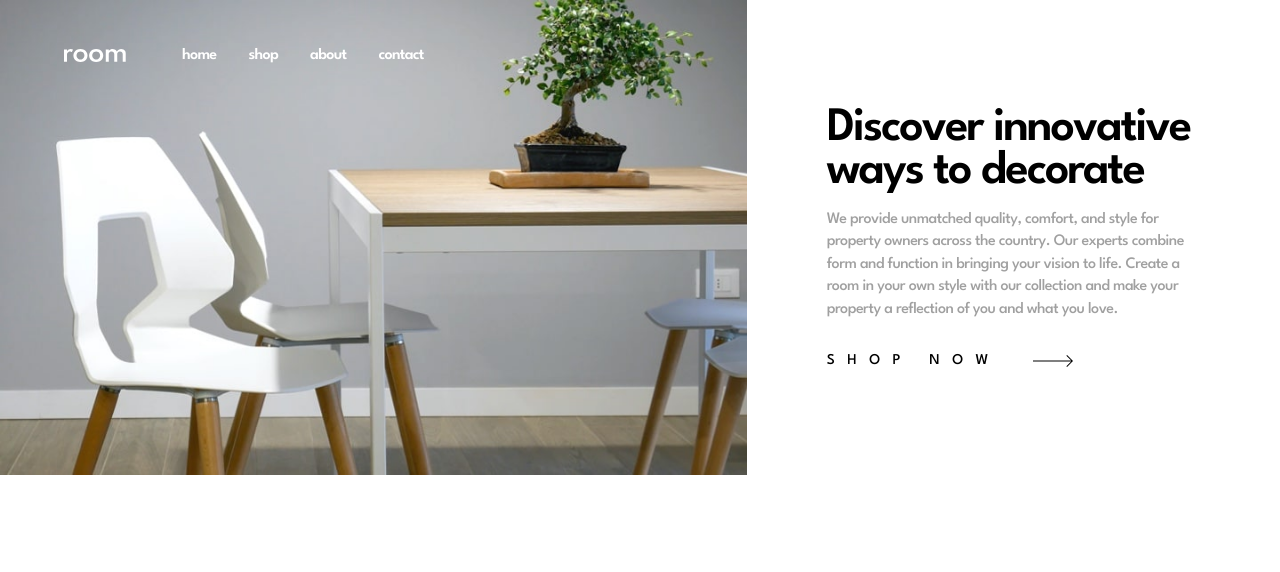
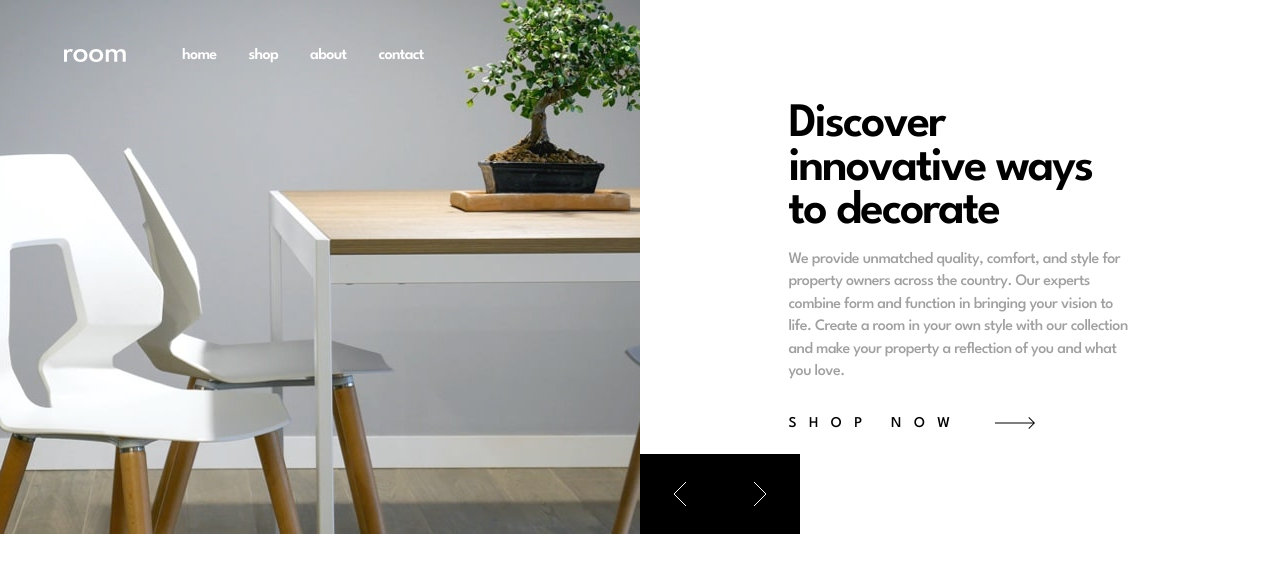
Before and after one commit to AristarhMD/room-homepage-react, a React (Vite) app: page / in a window 1280 px wide. Shown: the top 572 px of the page. Built offline with nearby package versions, Linux system fonts and the light colour scheme.

Commit message:
Added buttons for carousel
Was added buttons for carousel.

```diff
--- a/src/components/Content.jsx
+++ b/src/components/Content.jsx
@@ -4,8 +4,19 @@ import data from "../data.js"
 export default function Content(){
   return (
     <main>
-      <section className=" relative flex overflow-hidden">
-        {data.map((item, idx) => <Article key={idx} {...item}/>)}
+      <section className="relative">
+        <div className="flex overflow-hidden">
+          {data.map((item, idx) => <Article key={idx} {...item}/>)}
+        </div>
+        <div className="absolute flex right-0 xl:right-1/2 top-[360px] md:top-[400px] xl:top-[534px] -translate-y-full xl:translate-x-full">
+          <button className="flex justify-center items-center cursor-pointer size-14 md:size-20 bg-black hover:bg-grey-800">
+          <svg width="14" height="24" xmlns="http://www.w3.org/2000/svg"><path d="M13 0L1 12l12 12" stroke="#FFF" fill="none" fillRule="evenodd"/></svg>
+          </button>
+
+          <button className="flex justify-center items-center cursor-pointer size-14 md:size-20 bg-black hover:bg-grey-800">
+          <svg width="14" height="24" xmlns="http://www.w3.org/2000/svg"><path d="M1 0l12 12L1 24" stroke="#FFF" fill="none" fillRule="evenodd"/></svg>
+          </button>
+        </div>
       </section>
     </main>
   )
--- a/src/components/reusable/Article.jsx
+++ b/src/components/reusable/Article.jsx
@@ -2,18 +2,20 @@ import ShopBtn from "./ShopBtn.jsx";
 
 export default function Article({imageDesktop,imageSmall,alt,header,text}) {
   return (
-    <article className="shrink-0 w-full flex items-center flex-col xl:flex-row gap-16 xl:gap-0">
-      <div className="relative w-full h-auto xl:basis-full overflow-hidden">
-        <picture className="flex items-center justify-center">
+    <article className="shrink-0 w-full flex items-center flex-col xl:flex-row gap-16 xl:gap-0 ">
+      <div className="relative w-full h-90 md:h-100 xl:h-133.5 xl:basis-1/2 overflow-hidden">
+        <picture className="block w-full h-full">
           <source media="(min-width:768px )" srcSet={imageDesktop} />
-          <img src={imageSmall} alt={alt} className="w-full h-auto" />
+          <img src={imageSmall} alt={alt} className="w-full h-full object-cover" />
         </picture>
+      </div>
 
-      </div>
-      <div className="px-8 md:px-16 xl:px-20 text-left xl:basis-200">
-        <p className="mb-4 preset-2 md:preset-1 text-black">{header}</p>
-        <p className="mb-8 preset-3-m text-grey-500">{text}</p>
-        <ShopBtn />
+      <div className="px-8 md:px-16 xl:px-25 text-left xl:basis-1/2 flex justify-center">
+        <div className="w-full xl:w-[78%]">
+          <p className="mb-4 preset-2 md:preset-1 text-black">{header}</p>
+          <p className="mb-8 preset-3-m text-grey-500">{text}</p>
+          <ShopBtn />
+        </div>
       </div>
     </article>
   );
```
